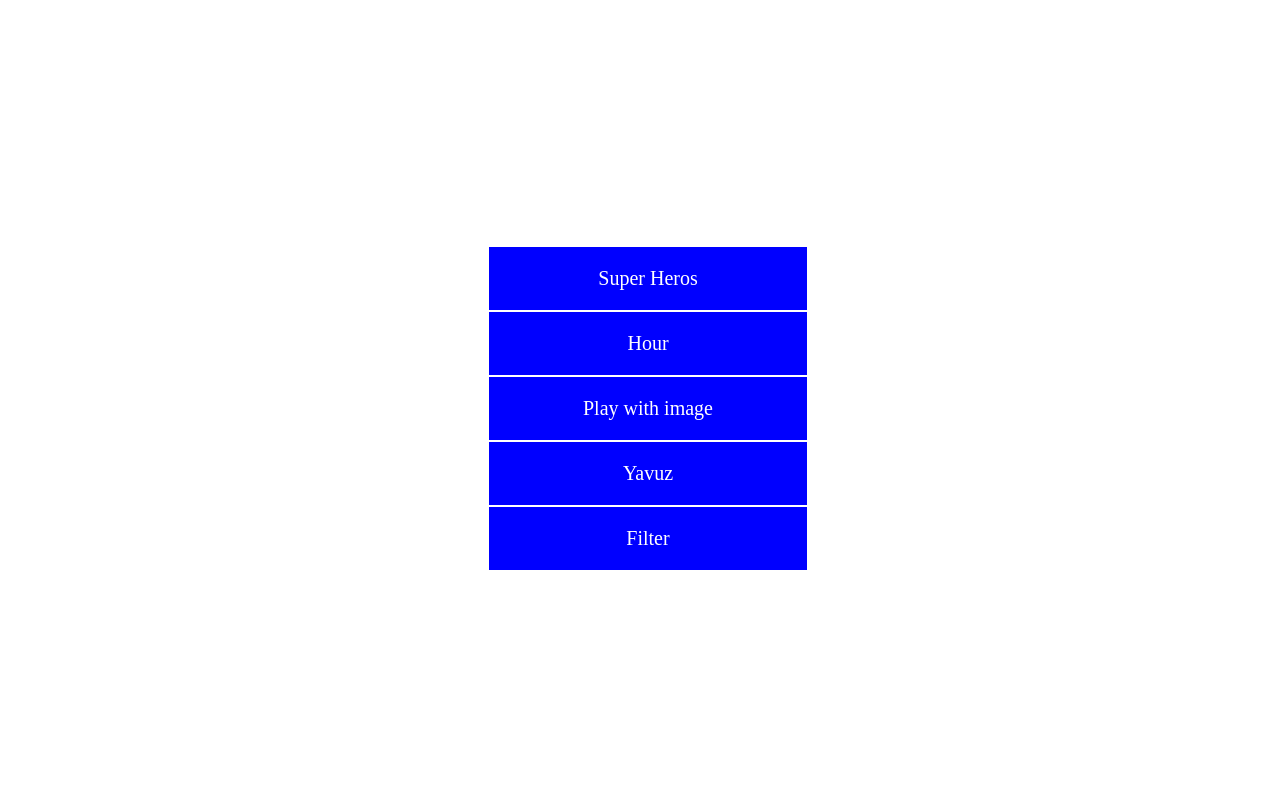
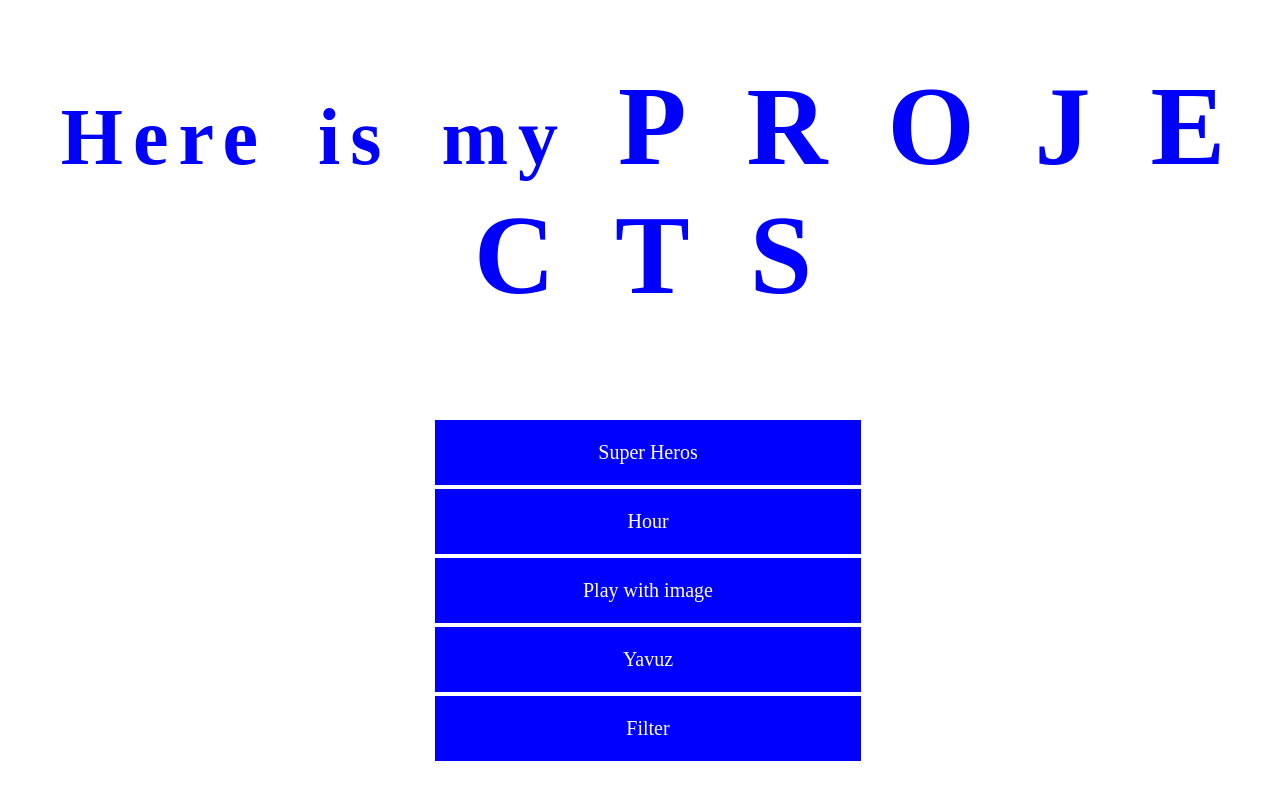
Before and after one commit to yearmfew/javascript30, a plain HTML site: page index.html in a window 1280 px wide. Drawn offline with Linux system fonts and the light colour scheme.

Commit message:
Main index page is designed to the last.
I have designed the index page to show my projects. The link is created.
It works well.

```diff
--- a/index.html
+++ b/index.html
@@ -1,13 +1,24 @@
 <!DOCTYPE html>
 <html>
 <head>
-	<title>Hello</title>
+	<title>My Projects</title>
 	<link rel="stylesheet" type="text/css" href="style.css">
 </head>
 <body>
+	<div class="container">
+		<h1>
+			Here is my
+			<span>P</span>
+			<span>R</span>
+			<span>O</span>
+			<span>J</span>
+			<span>E</span>
+			<span>C</span>
+			<span>T</span>
+			<span>S</span>
+		</h1>
 
 		<div class="menu">
-
 			<a href="js30-1-yearmfew/index.html">Super Heros</a>
 			<a href="js30-2/index.html">Hour</a>
 			<a href="js30-3-yearmfew/index.html">Play with image</a>
@@ -15,5 +26,26 @@
 			<a href="js30-6-yearmfew/index.html">Filter</a>
 			<!-- <a href="js30-8-yearmfew/index.html">Simple Pain</a> -->
 		</div>
+	</div>
+
+	<script>
+		const letters = document.querySelectorAll("span");
+
+		letters.forEach(letter => letter.addEventListener("mouseover", changeColor));
+		letters.forEach(letter => letter.addEventListener("mouseout", changeColorBack));
+
+
+		function changeColor(){
+			let hue = (Math.random() * (358 - 0));
+			this.style.color = `hsl(${hue}, 94%, 55%)`;
+			this.classList.add("shadow");
+		}
+		function changeColorBack(){
+			this.style.color = "blue";
+			this.classList.remove("shadow");
+
+		}
+
+	</script>
 </body>
 </html>
--- a/style.css
+++ b/style.css
@@ -6,31 +6,53 @@ html, body{
 	height:100vh;
 
 }
+.container{
+	display:grid;
+	grid-template-rows:1fr 10fr;
+	grid-template-columns:repeat(12, 1fr);
+	justify-content:center;
+	align-items:center;
+	height:100%;
+	width:100%;
+}
 
-body{
+.container h1{
+	color:blue;
+	grid-row:1/2;
+	grid-column:1/-1;
+	text-align:center;
+	font-size:5rem;
+	word-spacing:20px;
+	letter-spacing:10px;
+}
+
+.container span{
+	font-size:7rem;
+}
+
+.shadow{
+text-shadow: 3px 0px 7px rgba(81,67,21,0.8), -3px 0px 7px rgba(81,67,21,0.8), 0px 4px 7px rgba(81,67,21,0.8);
+}
+.menu{
+	grid-row:2/3;
+	grid-column:5/9;
 	display:flex;
 	flex-direction:column;
-	justify-content:center;
-	align-items:center;
-}
-
-.menu{
-	display:flex;
-	flex-direction:column;
-	width:25%;
+	width:100%;
 
 }
 
 .menu a{
 	text-decoration:none;
 	font-size:20px;
-	border:1px solid white;
+	border:1px solid blue;
 	background-color:blue;
 	color:white;
 	transition:0.7s;
 	padding:20px;
 	text-align:center;
 	width:100%;
+	margin:2px 0;
 }
 
 .menu a:hover{
```
Lines whose indentation alone changed are shown as unchanged.
